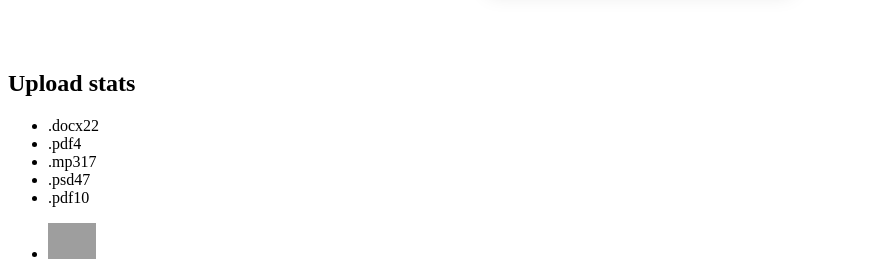
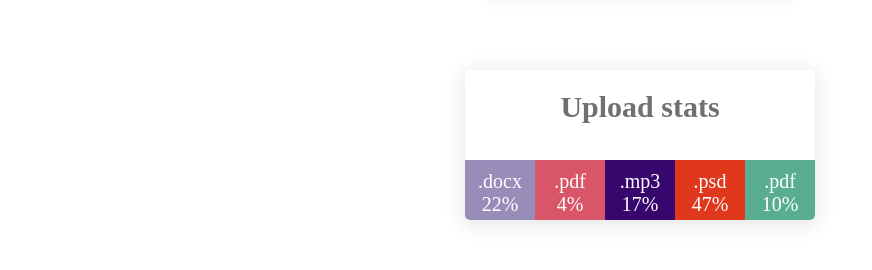
Before and after one commit to VolynetsOleksii/goit-react-hw-01-components, a React (Create React App) app: page / in a window 1280 px wide. Shown: the part 443-713 px from the top of the page, without its empty margins (0-872 px from the left). Built offline with nearby package versions, Linux system fonts and the light colour scheme; grey boxes are pictures that could not be loaded.

Commit message:
Add styled statistics

```diff
--- a/src/components/Profile/Profile.jsx
+++ b/src/components/Profile/Profile.jsx
@@ -4,8 +4,7 @@ import {
   UserImg,
   CardContainer,
   Name,
-  Tag,
-  Location,
+  Paragraph,
   List,
   Li,
   TextSpan,
@@ -23,8 +22,8 @@ export default function Profile({
       <CardContainer>
         <UserImg src={avatar} alt="user avatar" className="avatar" />
         <Name>{username}</Name>
-        <Tag>@{tag}</Tag>
-        <Location>{location}</Location>
+        <Paragraph>@{tag}</Paragraph>
+        <Paragraph>{location}</Paragraph>
       </CardContainer>
 
       <List>
--- a/src/components/Profile/Profile.styled.jsx
+++ b/src/components/Profile/Profile.styled.jsx
@@ -30,13 +30,7 @@ export const Name = styled.p`
   font-weight: bold;
 `;
 
-export const Tag = styled.p`
-  margin-top: 0px;
-  color: ${props => props.theme.colors.gray};
-  font-size: 18px;
-`;
-
-export const Location = styled.p`
+export const Paragraph = styled.p`
   margin-top: 0px;
   color: ${props => props.theme.colors.gray};
   font-size: 18px;
--- a/src/components/Statistics/Statistics.jsx
+++ b/src/components/Statistics/Statistics.jsx
@@ -1,18 +1,25 @@
 import PropTypes from 'prop-types';
+import {
+  StatSection,
+  Title,
+  List,
+  ListItem,
+  Span,
+} from "./Statistics.styled";
 
 export default function Statistics({ title, stats }) {
   return (
-    <section className="statistics">
-      {title && <h2 className="title">{title}</h2>}
-      <ul className="stat-list">
+    <StatSection>
+      {title && <Title>{title}</Title>}
+      <List>
         {stats.map(({ id, label, percentage }) => (
-          <li className="item" key={id}>
-            <span className="label">{label}</span>
-            <span className="percentage">{percentage}</span>
-          </li>
+          <ListItem key={id}>
+            <Span>{label}</Span>
+            <Span>{percentage}%</Span>
+          </ListItem>
         ))}
-      </ul>
-    </section>
+      </List>
+    </StatSection>
   );
 }
 
--- a/src/components/Statistics/Statistics.styled.jsx
+++ b/src/components/Statistics/Statistics.styled.jsx
@@ -0,0 +1,46 @@
+import styled from 'styled-components';
+
+export const StatSection = styled.section`
+  display: block;
+  width: fit-content;
+  border-radius: 5px;
+  overflow: hidden;
+  margin: 0 auto 50px;
+  box-shadow: 0px 3px 20px 2px rgba(0, 0, 0, 0.1);
+`;
+
+export const Title = styled.h2`
+  display: block;
+  padding: 20px 0;
+  text-align: center;
+  font-size: 30px;
+  font-weight: bold;
+  color: ${props => props.theme.colors.gray};
+  background-color: ${props => props.theme.colors.white};
+  margin: 0px;
+`;
+
+export const List = styled.ul`
+  list-style: none;
+  padding-left: 0px;
+  margin-bottom: 0px;
+`;
+
+export const ListItem = styled.li`
+  display: inline-flex;
+  flex-direction: column;
+  color: ${props => props.theme.colors.white};
+  background-color: ${() => getRandomHexColor()};
+  width: 50px;
+  padding: 10px;
+  height: 40px;
+  text-align: center;
+`;
+
+function getRandomHexColor() {
+  return `#${Math.floor(Math.random() * 16777215).toString(16)}`;
+}
+
+export const Span = styled.span`
+  font-size: 20px;
+`;
```
